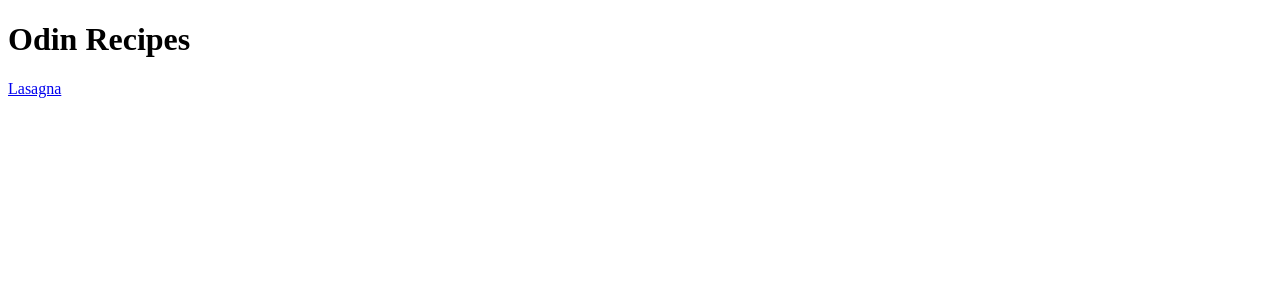
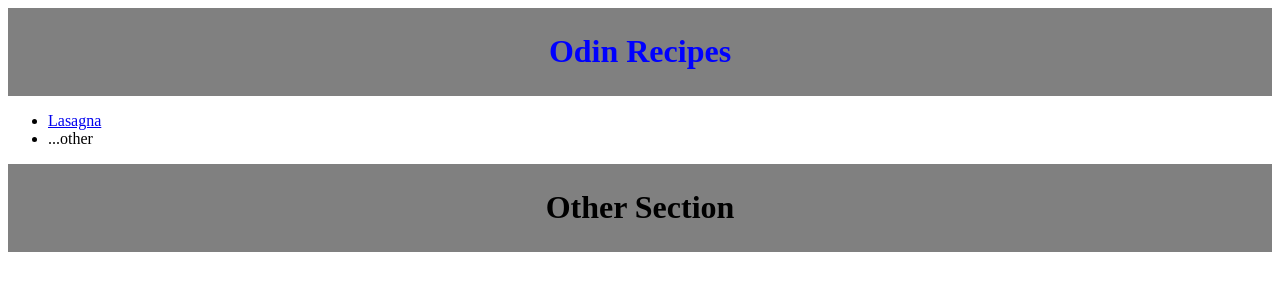
Before and after one commit to DontEatMyPopcorn/odin-recipes, a plain HTML site: page index.html in a window 1280 px wide. Drawn offline with Linux system fonts and the light colour scheme.

Commit message:
Add initial CSS to complete CSS Foundations.

```diff
--- a/index.html
+++ b/index.html
@@ -4,9 +4,18 @@
     <meta charset="UTF-8">
     <meta name="viewport" content="width=device-width, initial-scale=1.0">
     <title>Document</title>
+    <link rel="stylesheet" href="style.css">
 </head>
 <body>
-    <h1>Odin Recipes</h1>
-    <a href="./recipes/lasagna.html">Lasagna</a>
+    <div class="header primary">
+        <h1>Odin Recipes</h1>
+    </div>
+    <ul>
+        <li><a href="./recipes/lasagna.html">Lasagna</a></li>
+        <li>...other</li>
+    </ul>
+    <div class="header secondary">
+        <h1>Other Section</h1>
+    </div>
 </body>
 </html>
--- /dev/null
+++ b/style.css
@@ -0,0 +1,8 @@
+.header{
+    background-color: gray;
+    text-align: center;
+    padding: 4px;
+}
+.primary{
+    color:blue;
+}
```
